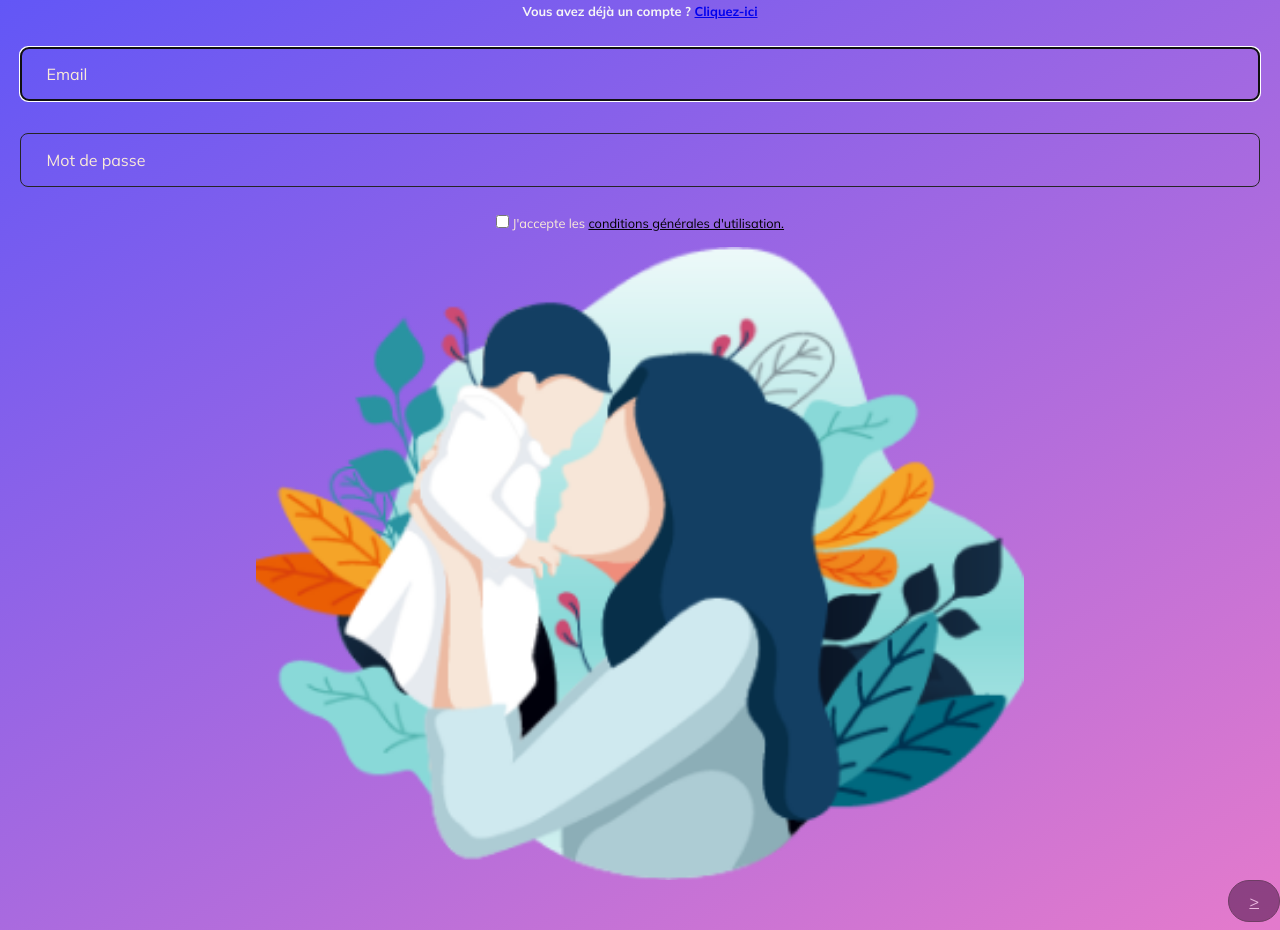
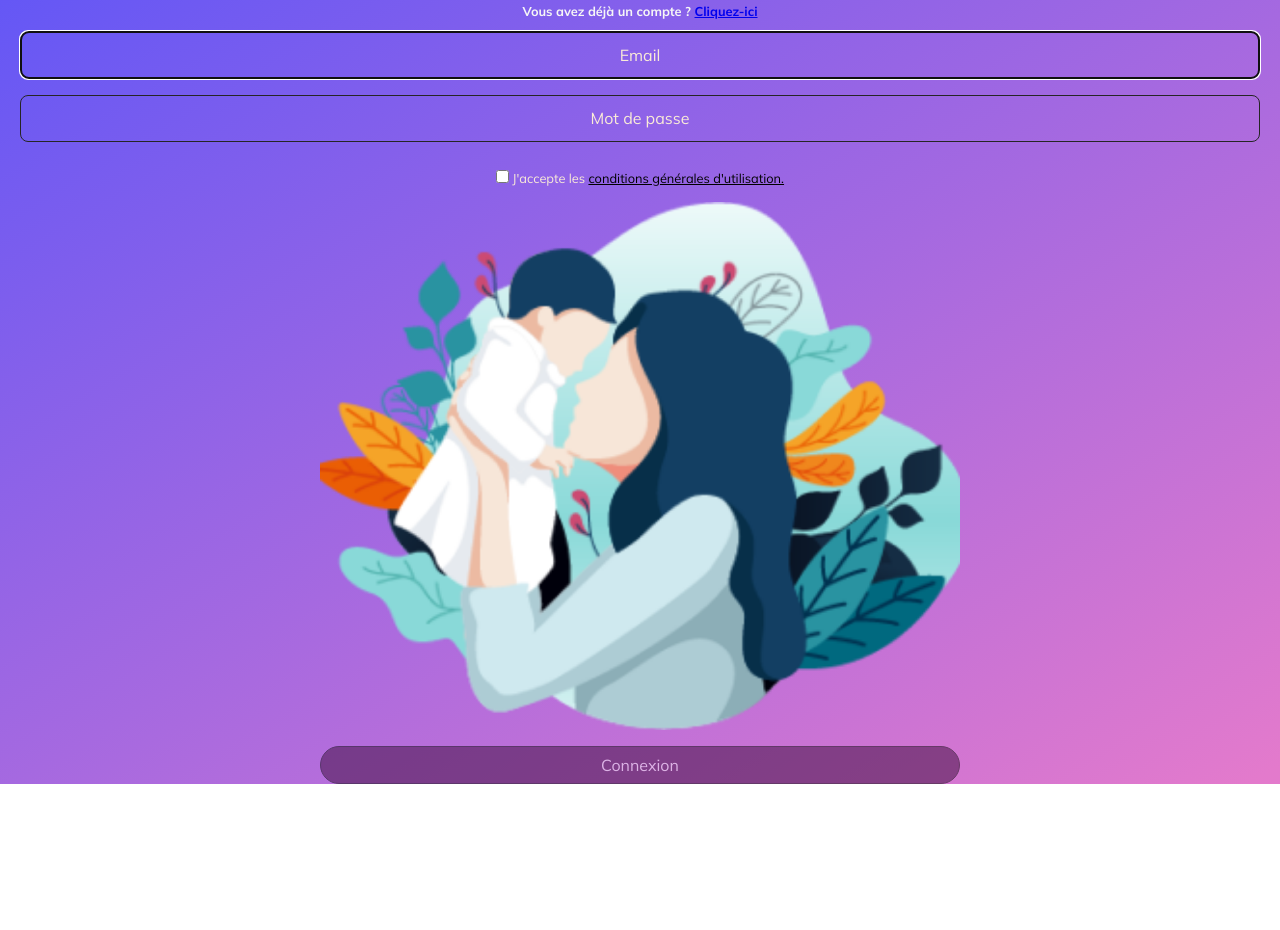
Before and after one commit to WildCodeSchool-2023-09/JS-RemoteFR-jurascripts-P3-Babyplace, a React (Vite) app in the folder frontend/: page /parents/subscribe in a window 1280 px wide. Shown: the part 403-1333 px from the top of the page. After the commit the page ends 1187 px from the top, so only its background shows below. Built offline with nearby package versions, Linux system fonts and the light colour scheme.

Commit message:
update button login and issues

```diff
--- a/frontend/src/pages/parents/ParentsConnexion.jsx
+++ b/frontend/src/pages/parents/ParentsConnexion.jsx
@@ -38,18 +38,6 @@ function ParentsConnexion() {
     setErrMsg("");
   }, [mail, pwd]);
 
-  const handleSubmit = async (e) => {
-    e.preventDefault();
-
-    const v1 = MAIL_REGEX.test(mail);
-    const v2 = PWD_REGEX.test(pwd);
-    if (!v1 || !v2) {
-      setErrMsg("Invalid Entry");
-      return;
-    }
-    console.info(mail, pwd);
-  };
-
   const updateButton = () => {
     const button = document.getElementById("button");
     button.disabled = !validPwd;
@@ -84,15 +72,16 @@ function ParentsConnexion() {
             >
               {errMsg}
             </p>
-            <form>
-              <label htmlFor="mail">
+            <form id="form_connexion">
+              <label id="form_connex" htmlFor="mail_connexion">
                 <span className={validMail ? "valid" : "hide"}>Correct</span>
                 <span className={validMail || !mail ? "hide" : "invalid"}>
                   Incorrect
                 </span>
-              </label>
                 <input
                   type="mail"
+                  id="mail_connexion"
+                  name="mail"
                   placeholder="Email"
                   ref={mailRef}
                   autoComplete="off"
@@ -106,21 +95,23 @@ function ParentsConnexion() {
                 <p
                   id="uidnote"
                   className={
-                  mailFocus && mail && !validMail ? "instructions" : "offscreen"
+                    mailFocus && mail && !validMail
+                      ? "instructions"
+                      : "offscreen"
                   }
                 >
                   Doit contenir @ et .
                 </p>
+              </label>
 
-              <label htmlFor="password">
+              <label id="form_pas" htmlFor="password_connexion">
                 <span className={validPwd ? "valid" : "hide"}>Correct</span>
                 <span className={validPwd || !mail ? "hide" : "invalid"}>
                   Incorrect
                 </span>
-              </label>
                 <input
                   type="password"
-                id="password"
+                  id="password_connexion"
                   placeholder="Mot de passe"
                   onChange={(e) => setPwd(e.target.value)}
                   required
@@ -130,7 +121,9 @@ function ParentsConnexion() {
                 />
                 <p
                   id="pwdnote"
-                className={pwdFocus && !validPwd ? "instructions" : "offscreen"}
+                  className={
+                    pwdFocus && !validPwd ? "instructions" : "offscreen"
+                  }
                 >
                   8 à 24 caractères.
                   <br />
@@ -138,9 +131,10 @@ function ParentsConnexion() {
                   special
                   <br />
                 </p>
+              </label>
             </form>
           </section>
-          <label className="checkboxCGU">
+          <label id="form_connexion" className="checkboxCGU">
             <input type="checkbox" id="checkbox" />
             Se souvenir de votre mot de passe
           </label>
@@ -148,13 +142,8 @@ function ParentsConnexion() {
       </div>
       <div className="linksConnexion">
         <img className="imgConnexionParent" src={home} alt="imgparent" />
-        <button
-          className="parentConnexionBtn"
-          id="button"
-          type="submit"
-          onClick={handleSubmit}
-        >
-          <Link to="/NotFound">&gt;</Link>
+        <button className="parentConnexionBtn" id="button" type="submit">
+          <Link to="/parents/creche">Connexion</Link>
         </button>
       </div>
     </div>
--- a/frontend/src/pages/parents/ParentsInscription.jsx
+++ b/frontend/src/pages/parents/ParentsInscription.jsx
@@ -38,18 +38,6 @@ function ParentsInscription() {
     setErrMsg("");
   }, [mail, pwd]);
 
-  const handleSubmit = async (e) => {
-    e.preventDefault();
-
-    const v1 = MAIL_REGEX.test(mail);
-    const v2 = PWD_REGEX.test(pwd);
-    if (!v1 || !v2) {
-      setErrMsg("Invalid Entry");
-      return;
-    }
-    console.info(mail, pwd);
-  };
-
   const updateButton = () => {
     const button = document.getElementById("button");
     button.disabled = !validPwd;
@@ -84,15 +72,16 @@ function ParentsInscription() {
             >
               {errMsg}
             </p>
-            <form>
-              <label htmlFor="mail">
+            <form id="form_subscribe">
+              <label id="form_sub" htmlFor="mail_subscribe">
                 <span className={validMail ? "valid" : "hide"}>Correct</span>
                 <span className={validMail || !mail ? "hide" : "invalid"}>
                   Incorrect
                 </span>
-              </label>
                 <input
                   type="mail"
+                  id="mail_subscribe"
+                  name="mail"
                   placeholder="Email"
                   ref={mailRef}
                   autoComplete="off"
@@ -106,21 +95,24 @@ function ParentsInscription() {
                 <p
                   id="uidnote"
                   className={
-                  mailFocus && mail && !validMail ? "instructions" : "offscreen"
+                    mailFocus && mail && !validMail
+                      ? "instructions"
+                      : "offscreen"
                   }
                 >
                   Doit contenir @ et .
                 </p>
+              </label>
 
-              <label htmlFor="password">
+              <label id="form_pass" htmlFor="password_sub">
                 <span className={validPwd ? "valid" : "hide"}>Correct</span>
                 <span className={validPwd || !mail ? "hide" : "invalid"}>
                   Incorrect
                 </span>
-              </label>
                 <input
                   type="password"
-                id="password"
+                  id="password_sub"
+                  name="password"
                   placeholder="Mot de passe"
                   onChange={(e) => setPwd(e.target.value)}
                   required
@@ -130,7 +122,9 @@ function ParentsInscription() {
                 />
                 <p
                   id="pwdnote"
-                className={pwdFocus && !validPwd ? "instructions" : "offscreen"}
+                  className={
+                    pwdFocus && !validPwd ? "instructions" : "offscreen"
+                  }
                 >
                   8 à 24 caractères.
                   <br />
@@ -138,23 +132,25 @@ function ParentsInscription() {
                   special
                   <br />
                 </p>
+              </label>
             </form>
           </section>
-          <label className="checkboxCGU">
-            <input type="checkbox" id="checkbox" /> J'accepte les{" "}
+          <label id="form_check" className="checkboxCGU" htmlFor="checkbox">
+            <input
+              type="checkbox"
+              className="input_check"
+              name="checkbox"
+              id="checkbox"
+            />{" "}
+            J'accepte les{" "}
             <a href="/NotFound">conditions générales d'utilisation.</a>
           </label>
         </div>
       </div>
       <div className="linksConnexion">
         <img className="imgConnexionParent" src={home} alt="imgparent" />
-        <button
-          className="parentConnexionBtn"
-          id="button"
-          type="submit"
-          onClick={handleSubmit}
-        >
-          <Link to="/parents/rules">&gt;</Link>
+        <button className="parentConnexionBtn" id="button" type="submit">
+          <Link to="/parents/rules">Connexion</Link>
         </button>
       </div>
     </div>
--- a/frontend/src/styles/parents_connexion.scss
+++ b/frontend/src/styles/parents_connexion.scss
@@ -2,6 +2,10 @@
 @use "_mixins.scss";
 
 .parentConnexionContainer {
+  display: block;
+  width: 100vw;
+  justify-content: center;
+  align-items: center;
   min-height: 100svh;
 
   .parentContainer {
@@ -45,30 +49,27 @@
         cursor: pointer;
         margin: auto;
         opacity: 100%;
-      }
 
-      form {
+        label {
           display: flex;
           flex-direction: column;
-        justify-content: space-evenly;
-        flex-grow: 1;
           padding-bottom: 1rem;
           gap: 1rem;
-      }
 
           input[type="mail"],
           input[type="password"] {
             border-radius: 0.5rem;
             background-color: transparent;
-        padding: 2vh 2vw;
+            text-align: center;
             color: antiquewhite;
             border: 0.1rem solid rgb(38, 37, 37);
             font-size: 1rem;
+            padding: 0.8rem 0.1rem;
           }
 
           ::placeholder {
             color: antiquewhite;
-        font-size: 1rem;
+            margin: auto;
           }
 
           .instructions {
@@ -93,62 +94,69 @@
 
           .valid {
             color: limegreen;
-        margin-left: 0.25rem;
           }
 
           .invalid {
             color: rgb(172, 20, 20);
-        margin-left: 0.25rem;
           }
 
           .errmsg {
             color: antiquewhite;
             font-weight: bold;
-        padding: 0.5rem;
-        margin-bottom: 0.5rem;
           }
-
+        }
+      }
       .checkboxCGU {
-        width: 100%;
         text-align: center;
         color: antiquewhite;
         font-size: 0.8rem;
         a {
           color: black;
+          font-size: 0.8rem;
         }
       }
     }
   }
 
   .linksConnexion {
-    text-align: right;
+    display: flex;
+    flex-direction: column;
+    text-align: center;
     margin-top: 1rem;
 
     .imgConnexionParent {
-      display: block;
-      width: 60%;
-      margin: 0 auto;
+      width: 50%;
+      margin: auto;
+      margin-bottom: 1rem;
     }
 
     .parentConnexionBtn {
-      padding: 10px 20px;
-      font-size: 16px;
+      width: 50%;
+      padding: 0.5rem;
+      font-size: 1rem;
+      margin-top: 1rem;
+      margin: auto;
       text-align: center;
+      justify-content: center;
       text-decoration: none;
       border: 0.1rem solid black;
       background-color: rgb(59, 10, 59);
       color: violet;
       border-radius: 5rem;
-      transition: background-color 0.3s ease;
-      margin-bottom: 0.5rem;
 
       a {
         color: whitesmoke;
+        text-decoration: none;
       }
     }
 
     .parentConnexionBtn:hover {
       background-color: antiquewhite;
+      color: rgb(59, 10, 59);
+      a {
+        color: rgb(59, 10, 59);
+        text-decoration: none;
       }
     }
   }
+}
--- a/frontend/src/styles/parents_tutorials.scss
+++ b/frontend/src/styles/parents_tutorials.scss
@@ -59,13 +59,11 @@
 
     .next {
       background-color: transparent;
-      border: 0;
       color: whitesmoke;
-      padding: 10px;
-      font-size: 1.1rem;
-      margin-left: auto;
+      margin: auto;
+      margin-left: 12rem;
       .btn {
-        margin: 10px;
+        margin-left: 0.5rem;
         padding: 5px 10px;
         font-size: 16px;
         text-align: center;
@@ -73,7 +71,7 @@
         background-color: rgb(59, 10, 59);
         color: whitesmoke;
         border-radius: 5rem;
-        transition: background-color 0.3s ease;
+
         &:hover {
           background-color: whitesmoke;
           color: black;
```
Lines whose indentation alone changed are shown as unchanged.
